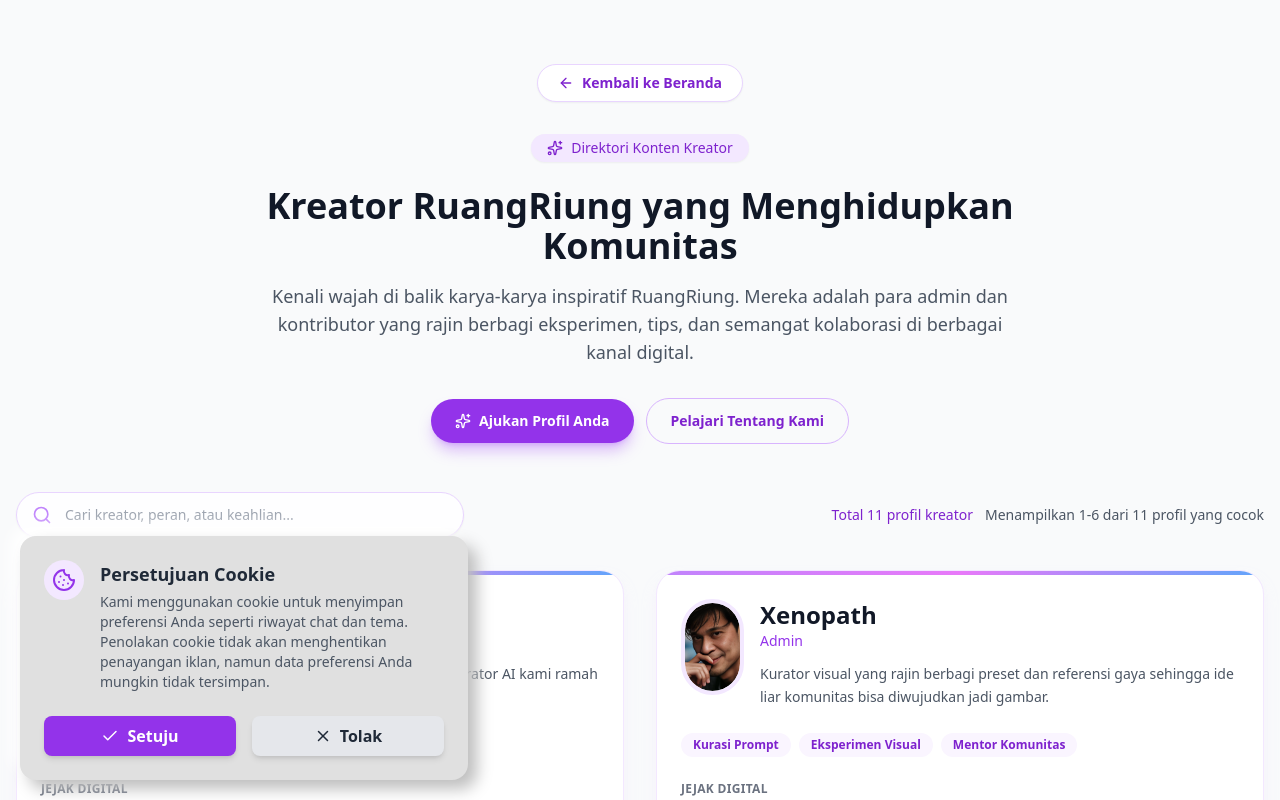
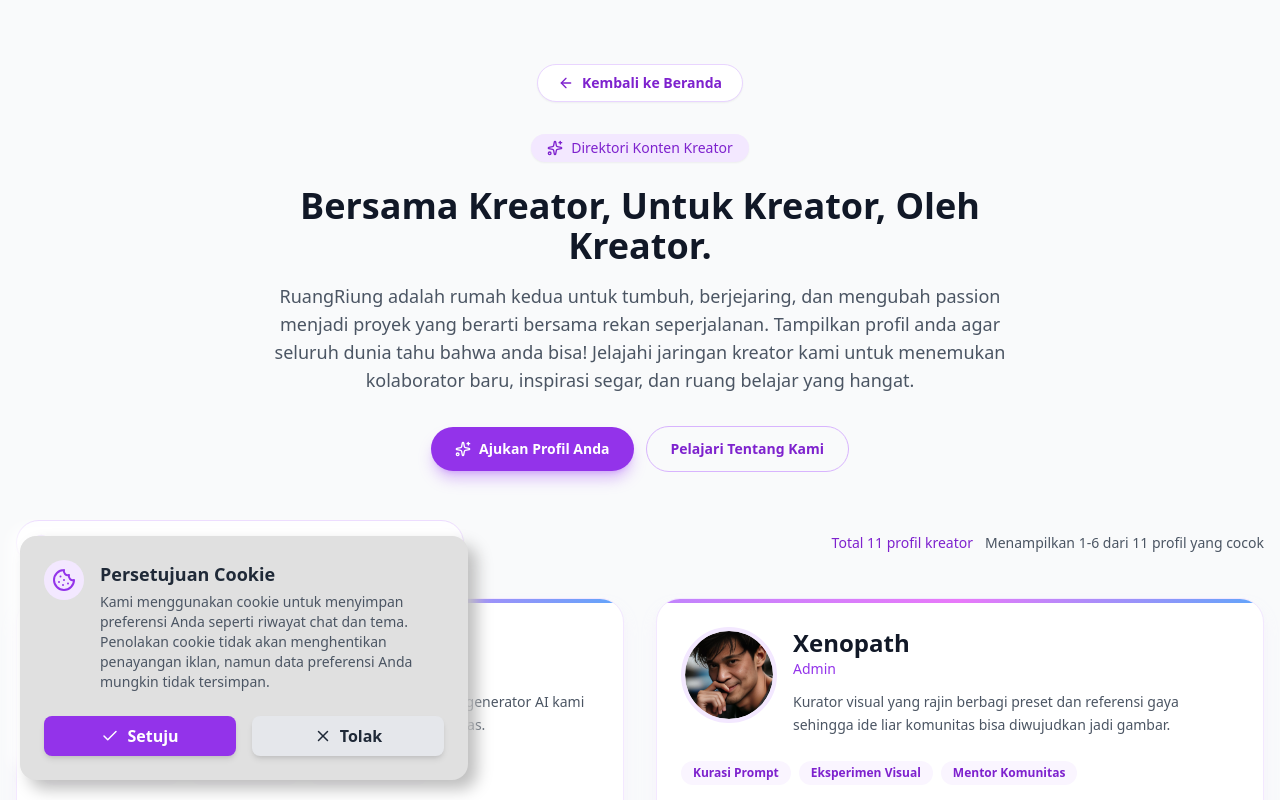
Before and after one commit to ruangriung/ruangriung-generator-app, a Next.js app: page /konten-kreator in a window 1280 px wide. Shown: the top 800 px of the page. Built offline with nearby package versions, Linux system fonts and the light colour scheme; no server answers.

Commit message:
Refine konten kreator hero and avatar shape

```diff
--- a/app/konten-kreator/page.tsx
+++ b/app/konten-kreator/page.tsx
@@ -306,10 +306,10 @@ export default function KontenKreatorPage() {
             Direktori Konten Kreator
           </span>
           <h1 className="mt-6 text-4xl font-bold text-gray-900 dark:text-gray-100">
-            Kreator RuangRiung yang Menghidupkan Komunitas
+            Bersama Kreator, Untuk Kreator, Oleh Kreator.
           </h1>
           <p className="mt-4 text-lg text-gray-600 dark:text-gray-300">
-            Kenali wajah di balik karya-karya inspiratif RuangRiung. Mereka adalah para admin dan kontributor yang rajin berbagi eksperimen, tips, dan semangat kolaborasi di berbagai kanal digital.
+            RuangRiung adalah rumah kedua untuk tumbuh, berjejaring, dan mengubah passion menjadi proyek yang berarti bersama rekan seperjalanan. Tampilkan profil anda agar seluruh dunia tahu bahwa anda bisa! Jelajahi jaringan kreator kami untuk menemukan kolaborator baru, inspirasi segar, dan ruang belajar yang hangat.
           </p>
 
           <div className="mt-8 flex flex-col items-center justify-center gap-3 sm:flex-row">
@@ -384,7 +384,7 @@ export default function KontenKreatorPage() {
                 <div className="h-1 w-full bg-gradient-to-r from-purple-400 via-fuchsia-400 to-blue-400 dark:from-purple-700 dark:via-fuchsia-700 dark:to-blue-700" />
                 <div className="flex flex-col gap-6 p-6">
                   <div className="flex items-start gap-4">
-                    <div className="relative h-24 w-24 overflow-hidden rounded-full border-4 border-purple-100 bg-purple-50 shadow-inner dark:border-purple-900 dark:bg-purple-900/40">
+                    <div className="relative h-24 w-24 shrink-0 overflow-hidden rounded-full border-4 border-purple-100 bg-purple-50 shadow-inner dark:border-purple-900 dark:bg-purple-900/40">
                       <Image
                         src={creator.imageUrl}
                         alt={`Foto profil ${creator.name}`}
```
